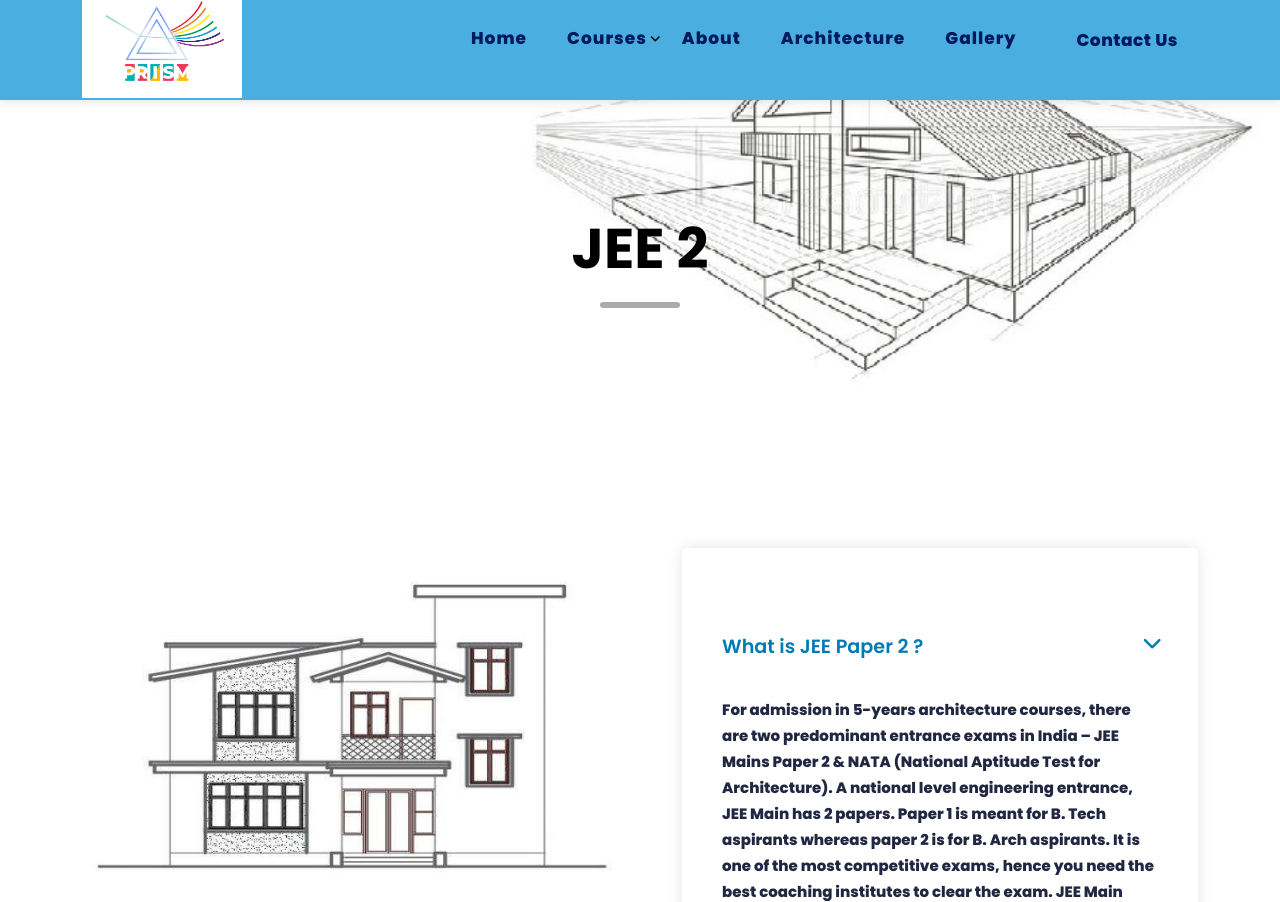
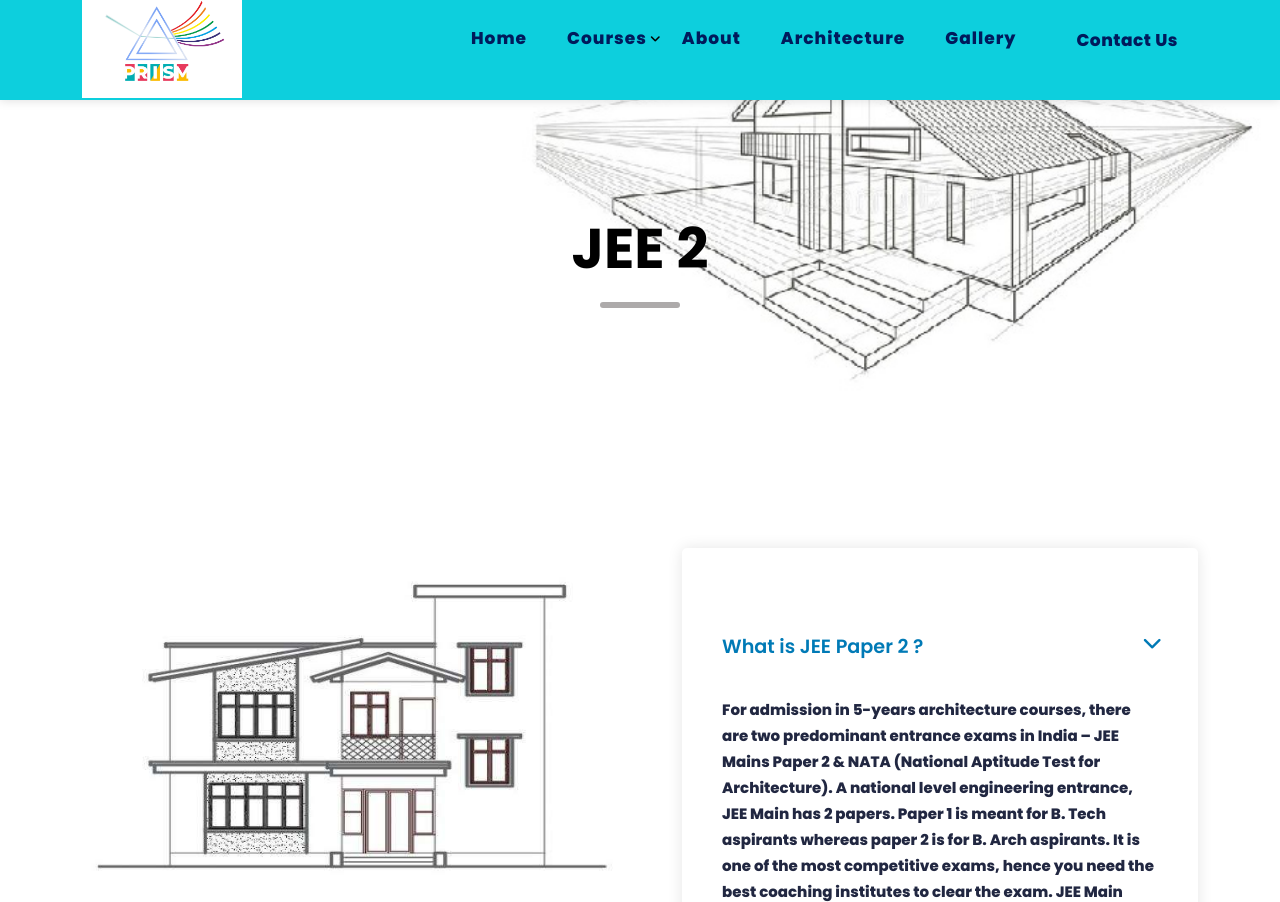
Before and after one commit to MandarKelkarOfficial/WEB_PRO, a plain HTML site: page jee.html in a window 1280 px wide. Shown: the top 902 px of the page. Drawn offline with nearby package versions, Linux system fonts and the light colour scheme.

Commit message:
FINAL_SELECTION NAV HEADER commit

```diff
--- a/assets/css/templatemo-574-mexant.css
+++ b/assets/css/templatemo-574-mexant.css
@@ -635,7 +635,7 @@ header
 }
 
 .header-area.header-sticky.background-header {
-  background-color: #4baee0;
+  background-color: #0DCFDD;
   /* background-color: #2e9dac; */
 }
 
```
